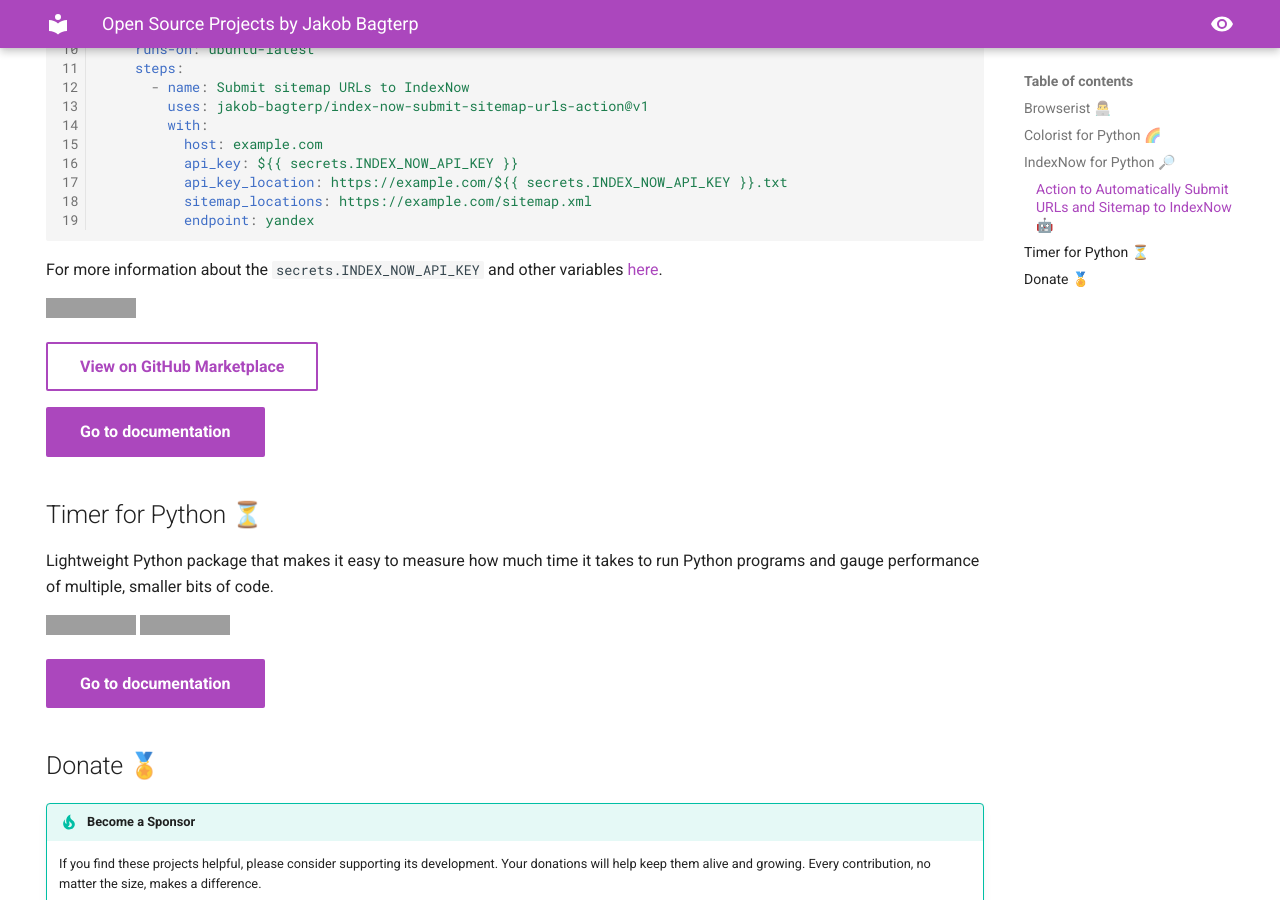
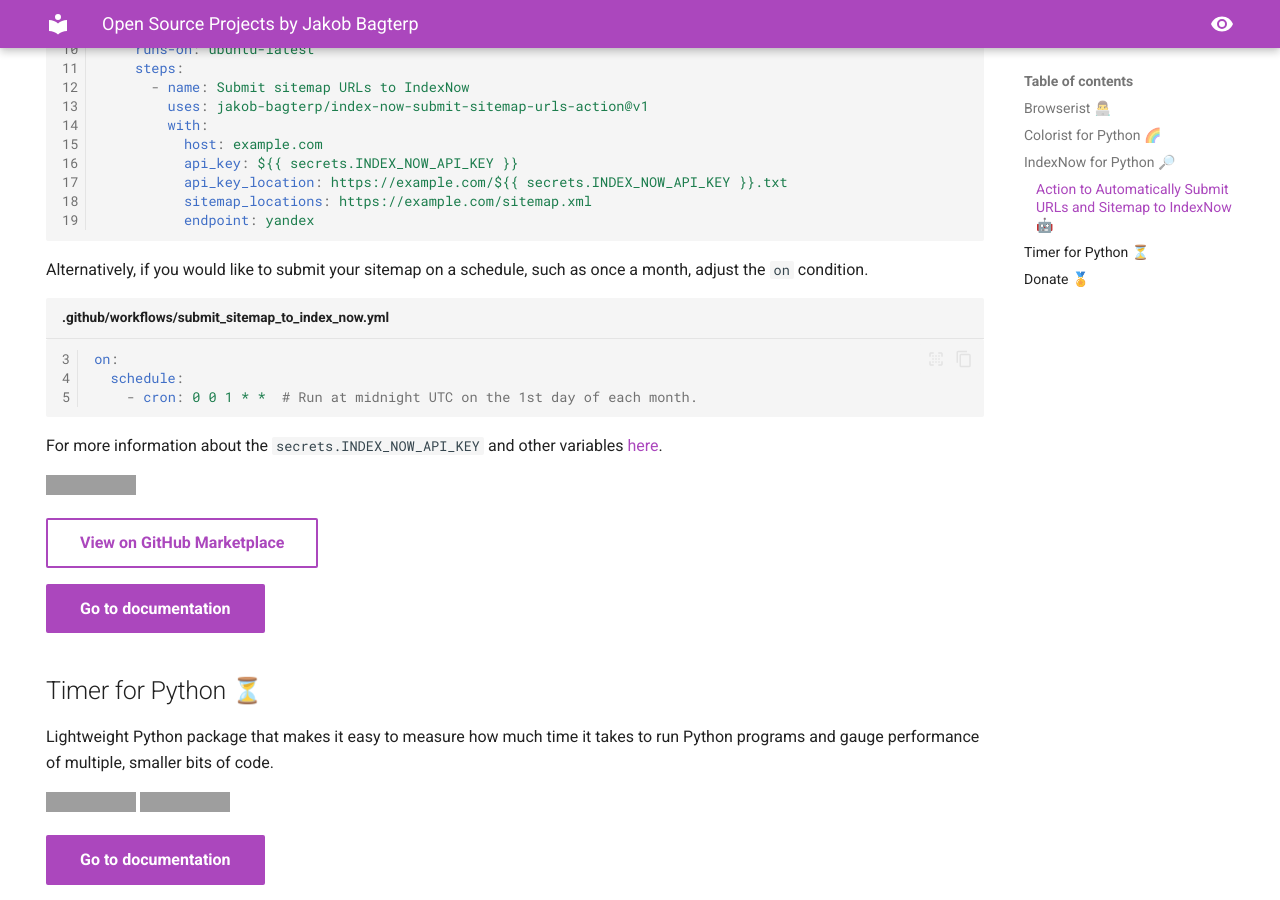
Before and after one commit to jakob-bagterp/jakob-bagterp.github.io, an MkDocs documentation site: the page built from docs/index.md, in a window 1280 px wide and 900 px high, scrolled down 1212 px. Built offline with MkDocs 1.6.1 and Material for MkDocs 9.7.7, drawn with Linux system fonts in a browser that asks for light colours; grey boxes are pictures that could not be loaded.

Commit message:
Including time-triggered example in documentation.

````diff
--- a/docs/index.md
+++ b/docs/index.md
@@ -57,6 +57,14 @@ jobs:
           endpoint: yandex
 ```
 
+Alternatively, if you would like to submit your sitemap on a schedule, such as once a month, adjust the `on` condition.
+
+```yaml linenums="3" title=".github/workflows/submit_sitemap_to_index_now.yml"
+on:
+  schedule:
+    - cron: 0 0 1 * *  # Run at midnight UTC on the 1st day of each month.
+```
+
 For more information about the `secrets.INDEX_NOW_API_KEY` and other variables [here](https://jakob-bagterp.github.io/index-now-for-python/user-guide/github-actions/automated-workflows/).
 
 [![IndexNow for Python source code on GitHub](https://img.shields.io/static/v1?label=GitHub&message=source%20code&logo=github&color=teal&link=https%3A%2F%2Fgithub.com%2Fjakob-bagterp%2Findex-now-submit-sitemap-urls-action)](https://github.com/jakob-bagterp/index-now-submit-sitemap-urls-action/)
````
